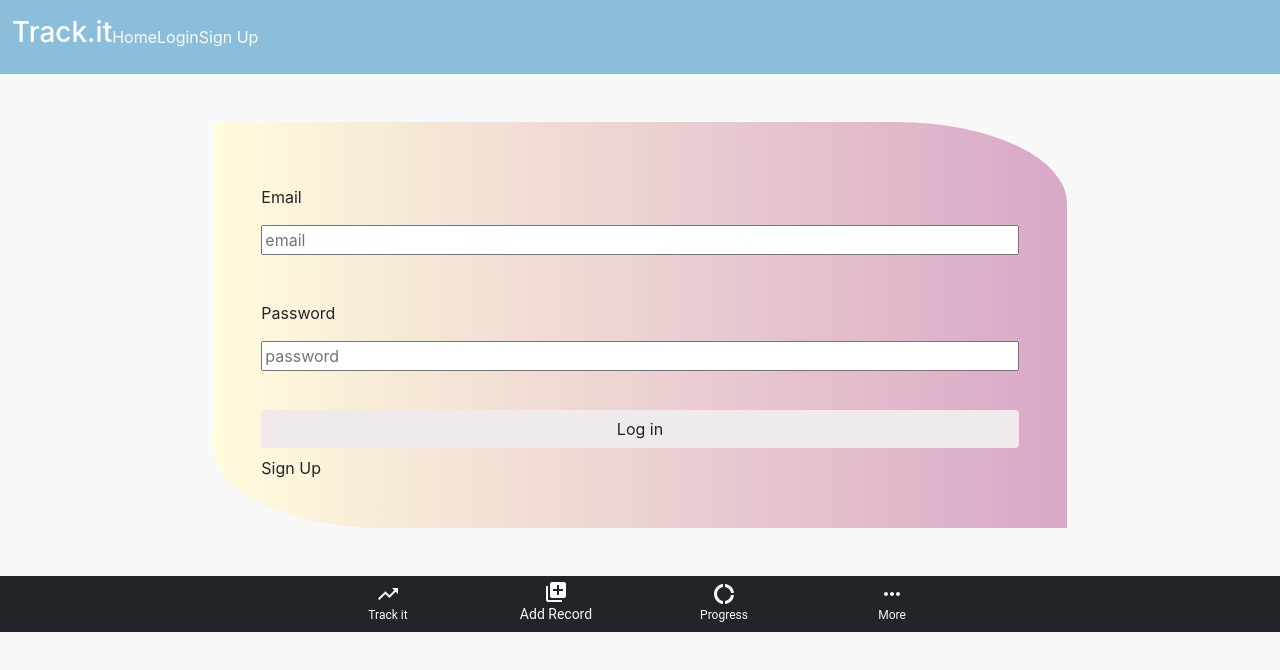
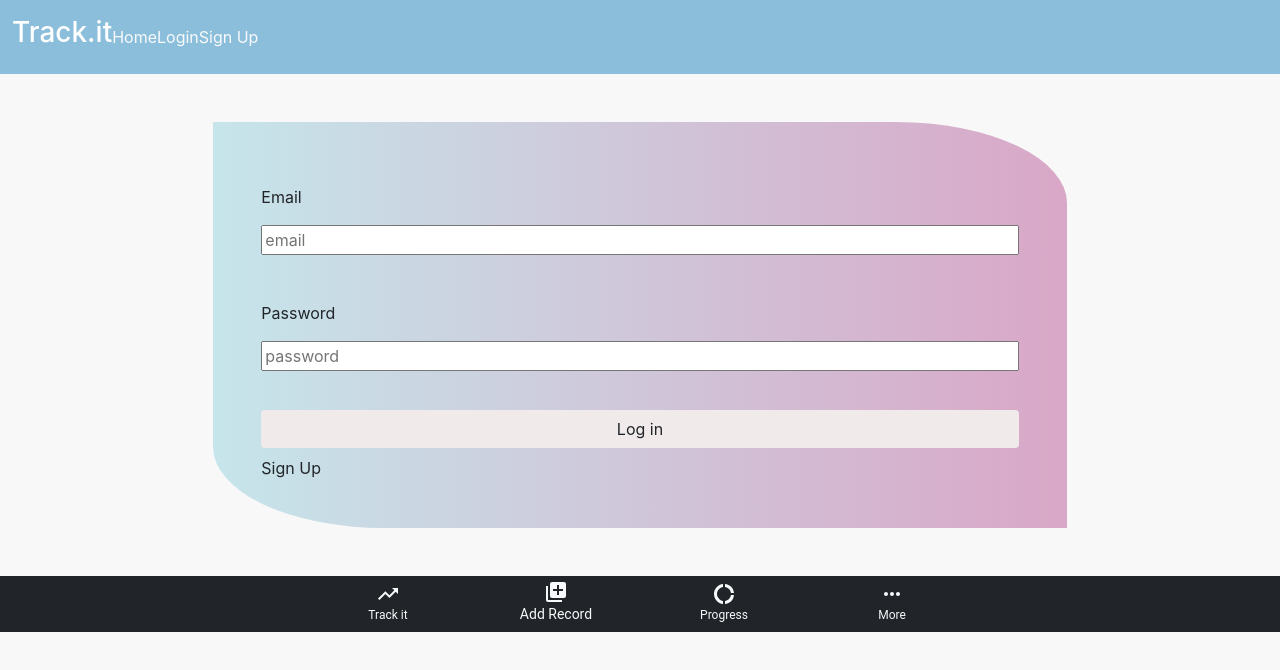
Before and after one commit to arikarim/Tracking-Front, a React (Create React App) app: page / in a window 1280 px wide. Both pictures are taken after a click on the button "Add Record". Shown: the top 670 px of the page. Built offline with nearby package versions, Linux system fonts and the light colour scheme; no server answers.

Commit message:
Update login color

```diff
--- a/src/Pages/Home.js
+++ b/src/Pages/Home.js
@@ -1,7 +1,7 @@
 import React, { useEffect } from 'react';
 import { Card, Col, Container } from 'react-bootstrap';
 import { useSelector } from 'react-redux';
-import { Redirect } from 'react-router';
+import { useHistory } from 'react-router';
 import { Link } from 'react-router-dom';
 import { BsCodeSlash, BsFillPeopleFill } from 'react-icons/bs';
 import { AiOutlineTwitter } from 'react-icons/ai';
@@ -12,6 +12,7 @@ import Progress from '../components/Progress';
 const Home = () => {
   const measures = useSelector((state) => state.measure);
   const [progress, setProgress] = React.useState(null);
+  const history = useHistory();
   const user = JSON.parse(localStorage.getItem('user'));
   const measurments = useSelector((state) => state.measurments);
   const getProgress = () => {
@@ -33,8 +34,8 @@ const Home = () => {
 
   const toke = JSON.parse(localStorage.getItem('token'));
   const valid = JSON.parse(localStorage.getItem('valid'));
-  if (!toke || valid === 'invalid') {
-    return <Redirect to="/login" />;
+  if (toke === '' || valid === 'invalid') {
+    history.push('/login');
   }
   return (
     <Container fluid className="cont">
--- a/src/Pages/registration.css
+++ b/src/Pages/registration.css
@@ -1,16 +1,15 @@
 .login-div form {
   border-top-right-radius: 20%;
   border-bottom-left-radius: 20%;
-  background: #d9a7c7;  /* fallback for old browsers */
   background: -webkit-linear-gradient(to right, #fffcdc, #d9a7c7);  /* Chrome 10-25, Safari 5.1-6 */
-  background: linear-gradient(to right, #fffcdc, #d9a7c7); /* W3C, IE 10+/ Edge, Firefox 16+, Chrome 26+, Opera 12+, Safari 7+ */
+  background: linear-gradient(to right, #c6e5eb, #d9a7c7); /* W3C, IE 10+/ Edge, Firefox 16+, Chrome 26+, Opera 12+, Safari 7+ */
   }
   .signup-div form {
     border-top-left-radius: 20%;
     border-bottom-right-radius: 20%;
     background: #d9a7c7;  /* fallback for old browsers */
     background: -webkit-linear-gradient(to right, #fffcdc, #d9a7c7);  /* Chrome 10-25, Safari 5.1-6 */
-    background: linear-gradient(to right, #fffcdc, #d9a7c7); /* W3C, IE 10+/ Edge, Firefox 16+, Chrome 26+, Opera 12+, Safari 7+ */
+    background: linear-gradient(to right, #d9a7c7, #c6e5eb); /* W3C, IE 10+/ Edge, Firefox 16+, Chrome 26+, Opera 12+, Safari 7+ */
     }
 
   .btndark {
```
